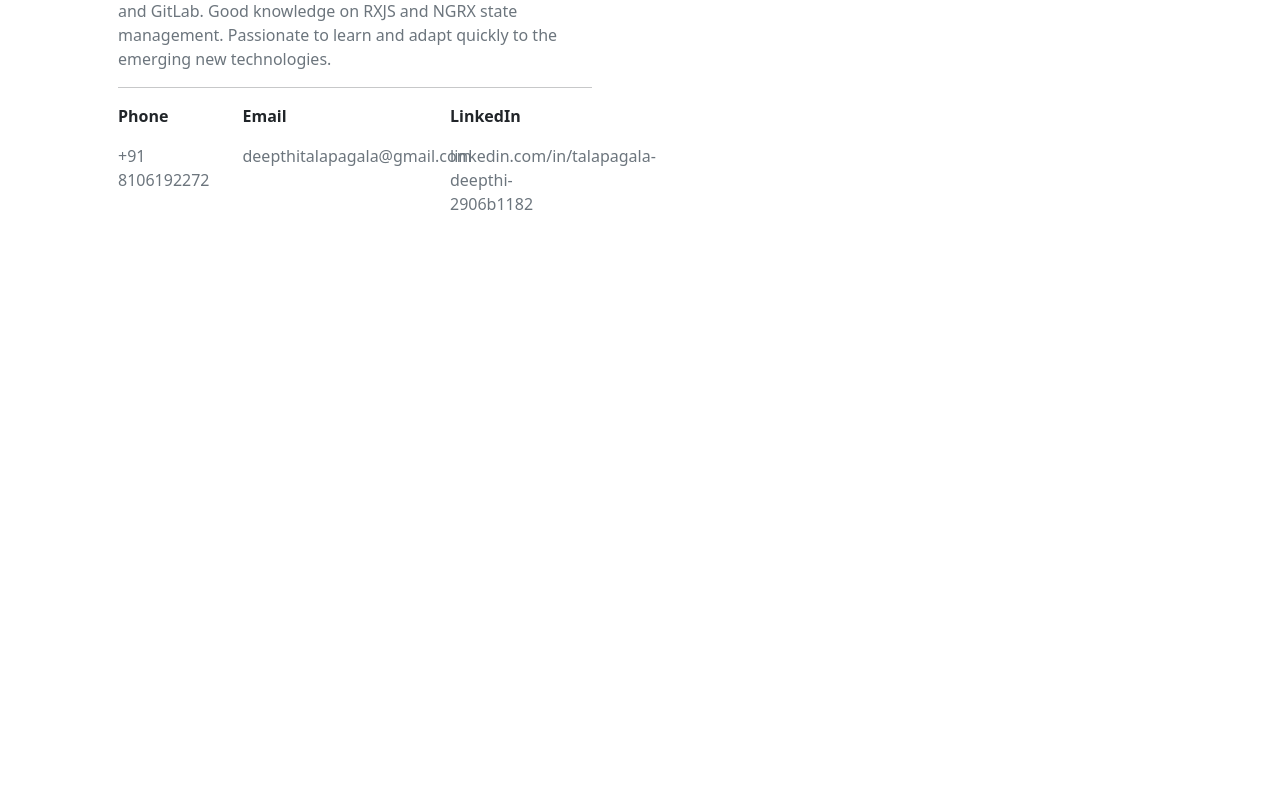
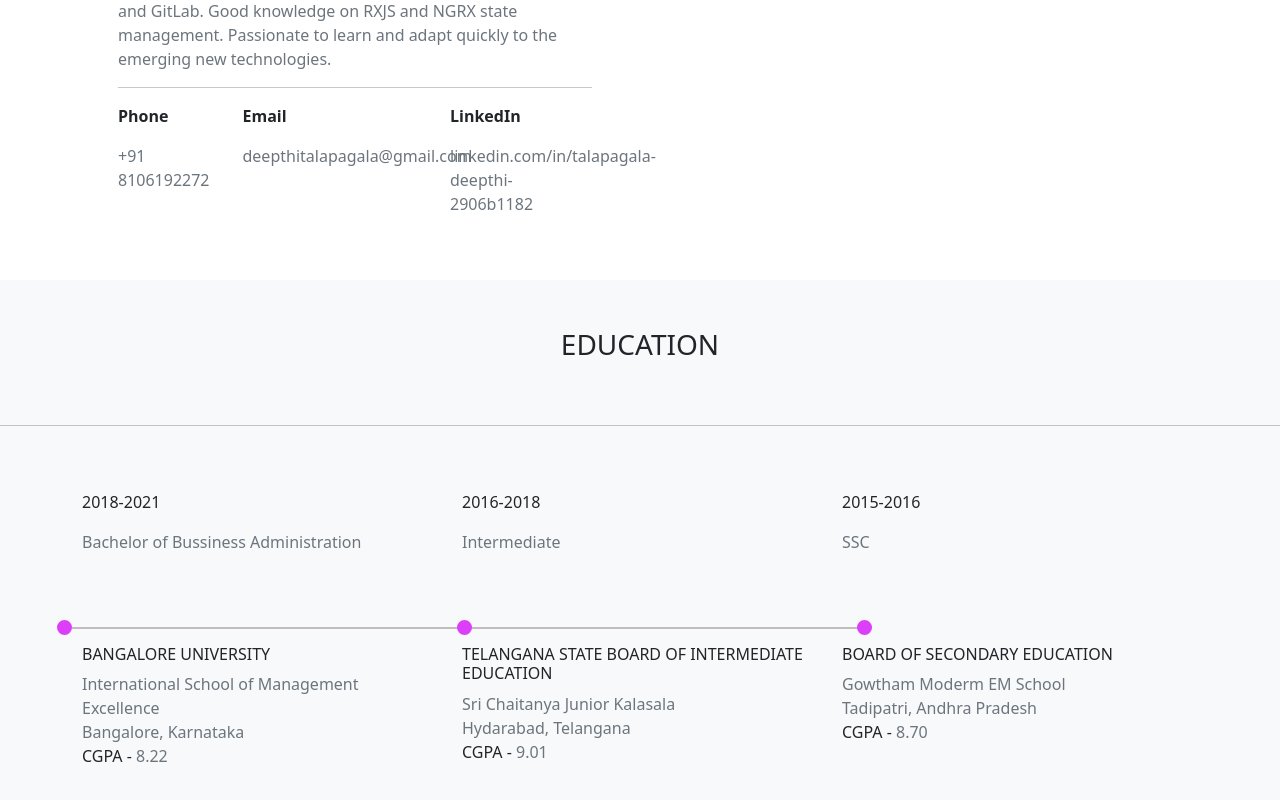
Before and after one commit to deepthiTalapagala/Angular, an Angular app: page / in a window 1280 px wide. Shown: the part 1382-2182 px from the top of the page. Before the commit the page ends 1662 px from the top, so only its background shows below. Built offline with nearby package versions, Linux system fonts and the light colour scheme.

Commit message:
Added: Education details

```diff
--- a/src/app/app.component.html
+++ b/src/app/app.component.html
@@ -1,4 +1,5 @@
 <app-navbar></app-navbar>
 <app-banner></app-banner>
 <app-about></app-about>
+<app-education></app-education>
 <router-outlet></router-outlet>
--- a/src/app/app.module.ts
+++ b/src/app/app.module.ts
@@ -6,13 +6,15 @@ import { AppComponent } from './app.component';
 import { NavbarComponent } from './navbar/navbar.component';
 import { BannerComponent } from './banner/banner.component';
 import { AboutComponent } from './about/about.component';
+import { EducationComponent } from './education/education.component';
 
 @NgModule({
   declarations: [
     AppComponent,
     NavbarComponent,
     BannerComponent,
-    AboutComponent
+    AboutComponent,
+    EducationComponent
   ],
   imports: [
     BrowserModule,
--- /dev/null
+++ b/src/app/education/education.component.css
@@ -0,0 +1,42 @@
+.progressbar {
+    margin: 50px 0 50px -250px;
+    counter-reset: step;
+}
+.progressbar li {
+    list-style-type: none;
+    width: 30%;
+    float: left;
+/*       font-size: 12px; */
+    position: relative;
+/*       text-align: center; */
+/*       text-transform: uppercase; */
+    /* color: black; */
+    z-index: 1;
+}
+.progressbar li:before {
+    width: 15px;
+    height: 15px;
+    content: '';
+    line-height: 30px;
+    border: 2px solid #dc3ef9;
+    background-color: #dc3ef9;
+    display: block;
+    /* text-align: center; */
+    margin: 0 auto 10px auto;
+    border-radius: 50%;
+    transition: all .8s;
+}
+.progressbar li:after {
+    width: 100%;
+    height: 2px;
+    content: '';
+    position: absolute;
+    background-color: rgb(192, 188, 188);
+    top: 7px;
+    left: -48%;
+    z-index: -1;
+/*       transition: all .8s; */
+}
+.progressbar li:first-child:after {
+    content: none;
+}
--- /dev/null
+++ b/src/app/education/education.component.html
@@ -0,0 +1,43 @@
+<div class="bg-light">
+    <h3 class="text-center py-5">EDUCATION</h3>
+    <hr>
+    <div class="container py-5">
+        <div class="row">
+            <div class="col-md-4">
+                <p>2018-2021</p>
+                <p class="text-secondary">Bachelor of Bussiness Administration</p>
+            </div>
+            <div class="col-md-4">
+                <p>2016-2018</p>
+                <p class="text-secondary">Intermediate</p>
+            </div>
+            <div class="col-md-4">
+                <p>2015-2016</p>
+                <p class="text-secondary">SSC</p>
+            </div>
+        </div>
+        <div class="row">
+            <div class="col">
+              <ul id="progress-bar" class="progressbar">
+                <li></li>
+                <li></li>
+                <li></li>
+             </ul>
+            </div>
+        </div>
+        <div class="row">
+            <div class="col-md-4">
+                <h6>BANGALORE UNIVERSITY</h6>
+                <p class="text-secondary">International School of Management Excellence<br>Bangalore, Karnataka<br><span class="text-dark">CGPA -</span> 8.22</p>
+            </div>
+            <div class="col-md-4">
+                <h6>TELANGANA STATE BOARD OF INTERMEDIATE EDUCATION</h6>
+                <p class="text-secondary">Sri Chaitanya Junior Kalasala<br>Hydarabad, Telangana<br><span class="text-dark">CGPA -</span> 9.01</p>
+            </div>
+            <div class="col-md-4">
+                <h6>BOARD OF SECONDARY EDUCATION</h6>
+                <p class="text-secondary">Gowtham Moderm EM School<br>Tadipatri, Andhra Pradesh<br><span class="text-dark">CGPA -</span> 8.70</p>
+            </div>
+        </div>
+    </div>
+</div>
```
Also changed, not shown: src/app/education/education.component.ts (added, +10 -0 lines), 1 other file (tests, documents, lock files or other folders).
